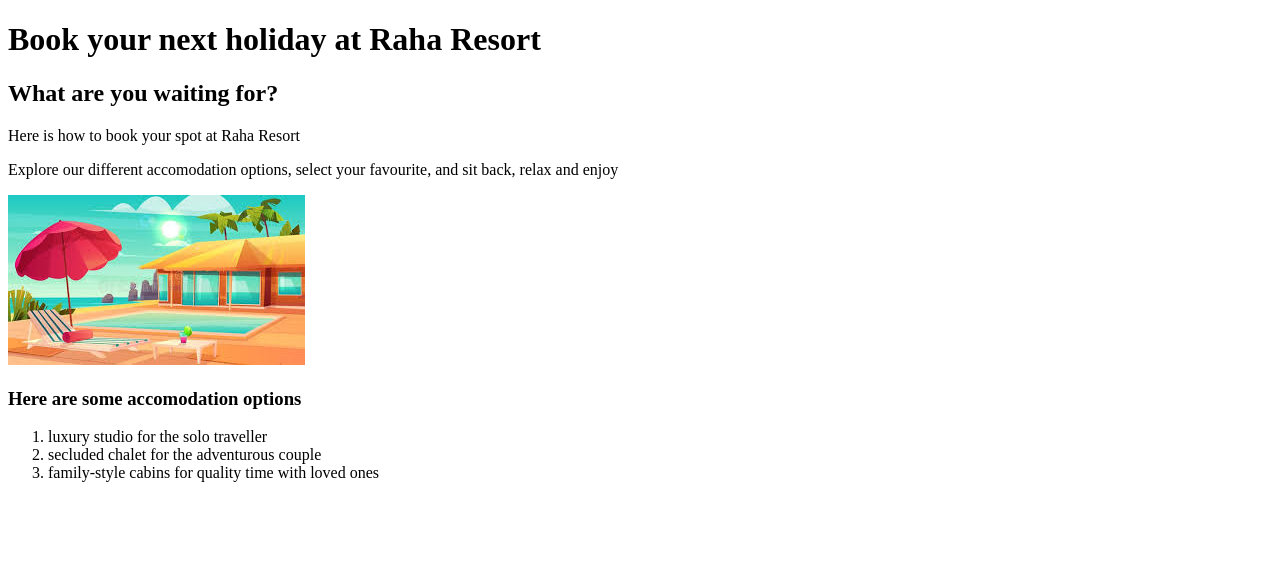
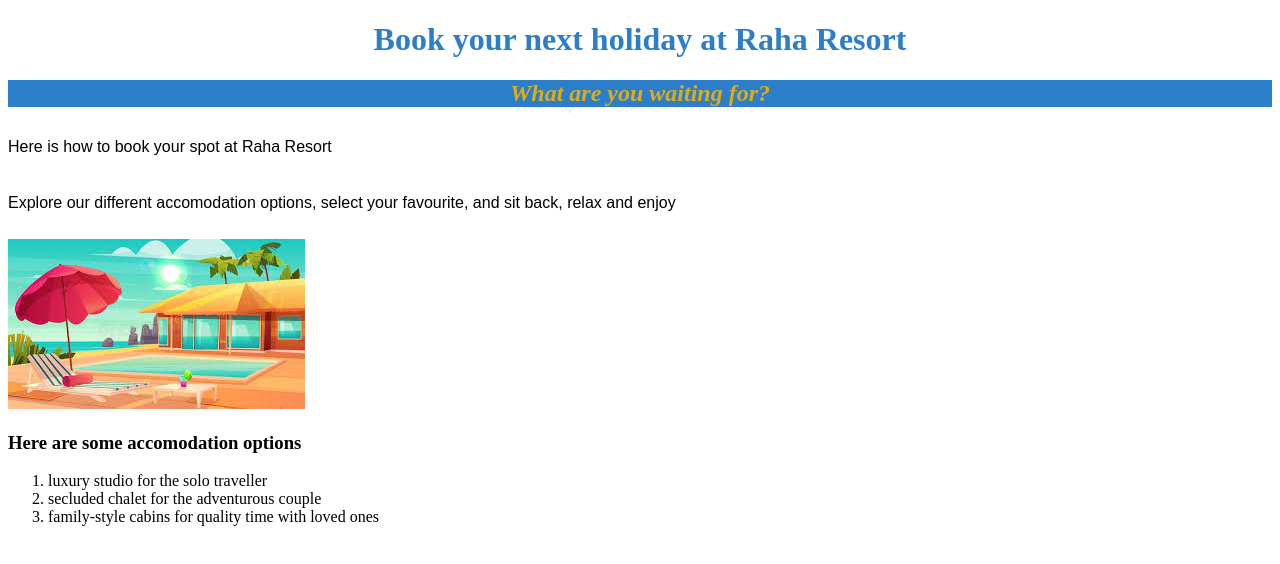
Before and after one commit to Ivy-N/Resortwebsite, a plain HTML site: page accommodations.html in a window 1280 px wide. Drawn offline with Linux system fonts and the light colour scheme.

Commit message:
Add thebluetheme.css to HTML pages

```diff
--- a/accommodations.html
+++ b/accommodations.html
@@ -2,6 +2,8 @@
 <html>
 <head>
   <title>Accomodation at Raha Resort</title>
+  <link href=css/thebluetheme.css rel="stylesheet" type="text/css">
+
 </head>
 <body>
   <h1>Book your next holiday at Raha Resort</h1>
--- /dev/null
+++ b/css/neworangetheme.css
@@ -0,0 +1,15 @@
+h1{
+  color:#FEA506;
+  text-align:center;
+}
+h2{
+  background-color:#FEA506;
+  color:#4D7F3C;
+  font-style:italic;
+  text-align:center;
+}
+p{
+  font-family:sans-serif;
+  font-size:20px;
+  line-height:2.5;
+}
--- /dev/null
+++ b/css/thebluetheme.css
@@ -0,0 +1,15 @@
+h1{
+  color:#2C7EC8;
+  text-align:center;
+}
+h2{
+  color:#DDAD19;
+  background-color:#2C7EC8;
+  font-style:italic;
+  text-align:center;
+}
+p{
+  font-family:sans-serif;
+  line-height:2.5;
+  font-size:20;
+}
```
Also changed, not shown: activities.html (+2 -0 lines), arrangements.html (+2 -0 lines), contacts.html (+2 -0 lines), resortwebsite.html (+1 -0 lines).
